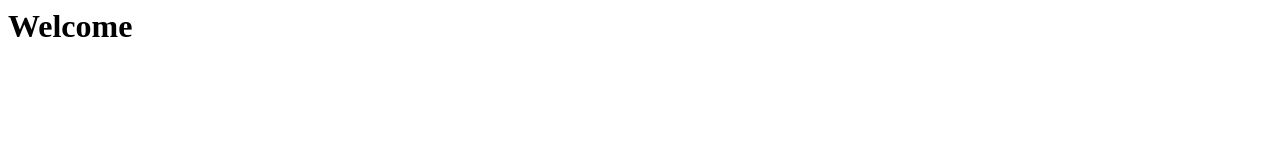
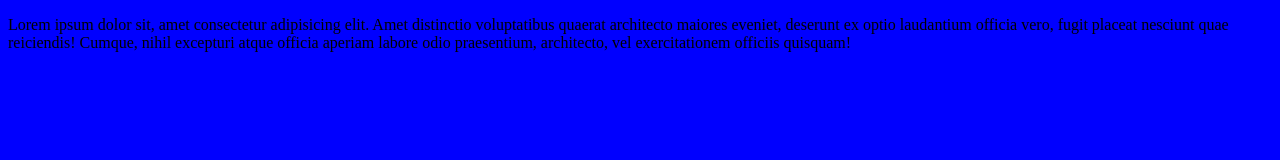
Before and after one commit to mt-richard/tworeact, a plain HTML site: page index.html in a window 1280 px wide. Drawn offline with Linux system fonts and the light colour scheme.

Commit message:
second com

```diff
--- a/index.html
+++ b/index.html
@@ -1,4 +1,13 @@
-<html>
+<!DOCTYPE html>
+<html lang="en">
+<head>
+    <meta charset="UTF-8">
+    <meta http-equiv="X-UA-Compatible" content="IE=edge">
+    <meta name="viewport" content="width=device-width, initial-scale=1.0">
+    <title>Test</title>
+</head>
+<body bgcolor="blue">
 
-    <h1>Welcome</h1>
+    <p>Lorem ipsum dolor sit, amet consectetur adipisicing elit. Amet distinctio voluptatibus quaerat architecto maiores eveniet, deserunt ex optio laudantium officia vero, fugit placeat nesciunt quae reiciendis! Cumque, nihil excepturi atque officia aperiam labore odio praesentium, architecto, vel exercitationem officiis quisquam!</p>
+</body>
 </html>
```
